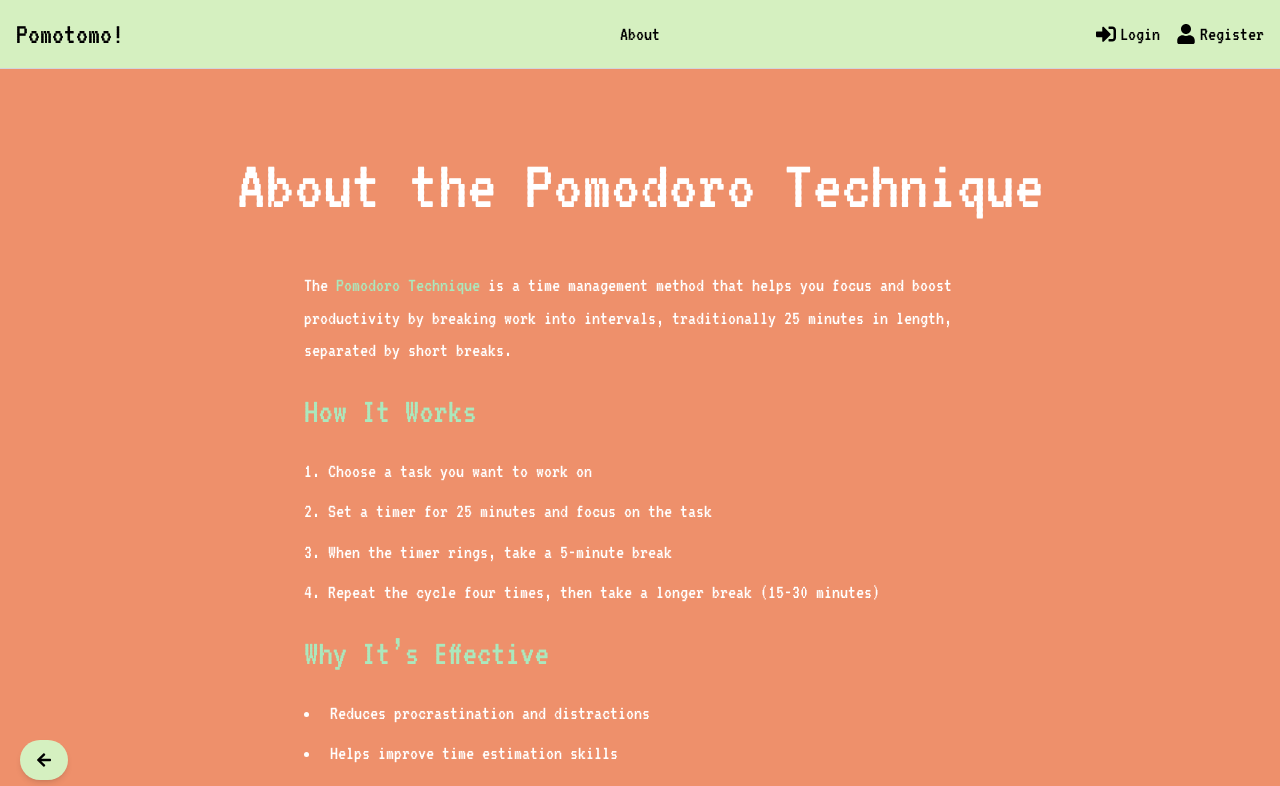
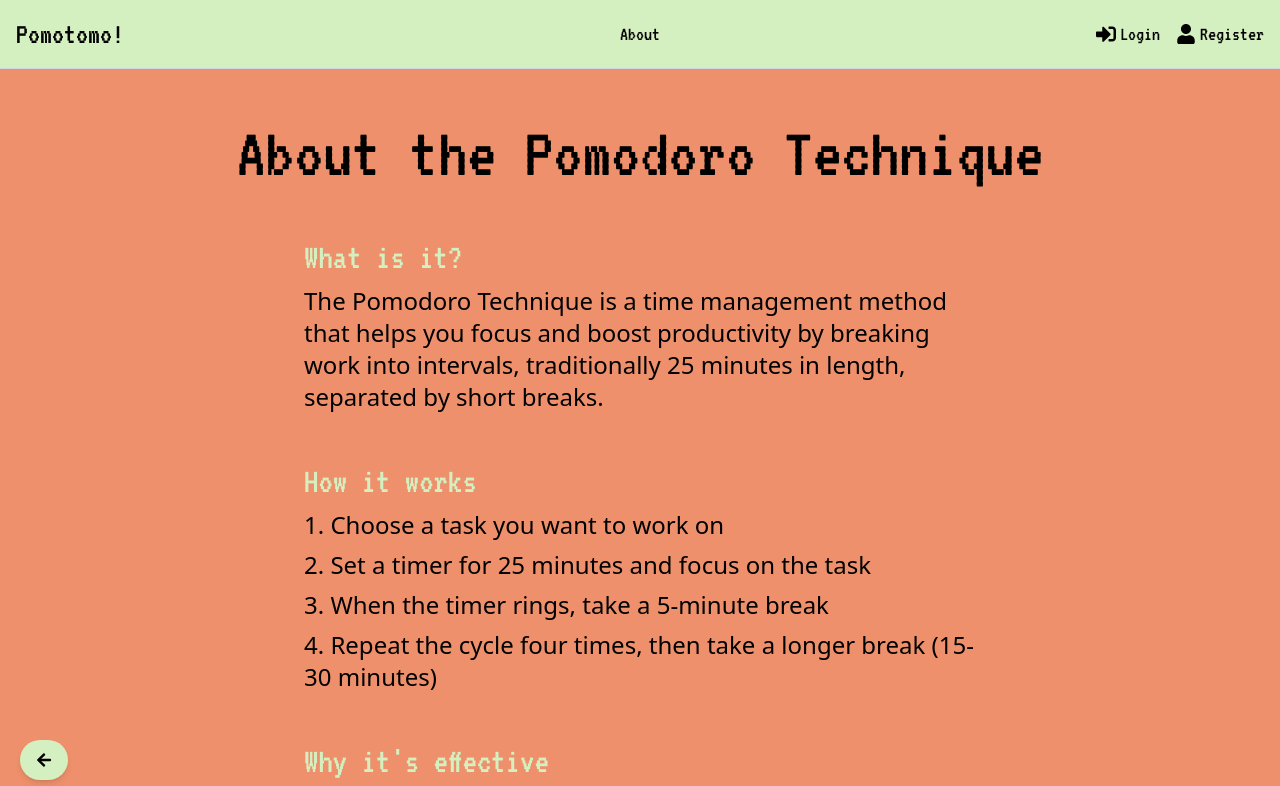
Before and after one commit to adceballos/pomotomo, a React (Vite) app in the folder frontend/: page /about in a window 1280 px wide. Shown: the top 786 px of the page. Built offline with nearby package versions, Linux system fonts and the light colour scheme.

Commit message:
Adjust about page styling

```diff
--- a/frontend/src/pages/About.jsx
+++ b/frontend/src/pages/About.jsx
@@ -3,28 +3,29 @@ import BackToHome from "../components/BackToHome.jsx";
 function About() {
     return (
         <>
-            <div className="relative flex flex-col justify-between min-h-screen bg-[#ee906b] text-white px-4 py-20" id="about">
+            <div className="flex flex-col min-h-screen mt-12 text-black">
                 <BackToHome />
-                <h1 className="text-4xl sm:text-5xl md:text-6xl lg:text-7xl font-[VT323] text-center">
+                <h1 className="text-4xl sm:text-5xl md:text-6xl lg:text-7xl text-center">
                     About the Pomodoro Technique
                 </h1>
 
-                <div className="max-w-2xl mx-auto text-xl leading-relaxed space-y-6 py-12">
-                    <p>
-                        The <span className="text-[#abe8bd]">Pomodoro Technique</span> is a time management method that helps you focus and boost productivity
+                <div className="max-w-2xl mx-auto text-2xl mt-12">
+                <h2 className="text-4xl font-semi-bold text-[#D5F0C0] mb-2">What is it?</h2>
+                    <p className="font-sans">
+                        The Pomodoro Technique is a time management method that helps you focus and boost productivity
                         by breaking work into intervals, traditionally 25 minutes in length, separated by short breaks.
                     </p>
 
-                    <h2 className="text-4xl font-semi-bold text-[#abe8bd]">How It Works</h2>
-                    <ol className="list-decimal list-inside space-y-2">
+                    <h2 className="text-4xl font-semi-bold text-[#D5F0C0] mt-12 mb-2">How it works</h2>
+                    <ol className="font-sans list-decimal list-inside space-y-2">
                         <li>Choose a task you want to work on</li>
                         <li>Set a timer for 25 minutes and focus on the task</li>
                         <li>When the timer rings, take a 5-minute break</li>
                         <li>Repeat the cycle four times, then take a longer break (15-30 minutes)</li>
                     </ol>
 
-                    <h2 className="text-4xl font-semi-bold text-[#abe8bd]">Why It’s Effective</h2>
-                    <ul className="list-disc list-inside space-y-2">
+                    <h2 className="text-4xl font-semi-bold text-[#D5F0C0] mt-12 mb-2">Why it's effective</h2>
+                    <ul className="font-sans *:list-disc list-inside space-y-2">
                         <li>Reduces procrastination and distractions</li>
                         <li>Helps improve time estimation skills</li>
                         <li>Enhances focus and deep work</li>
```
